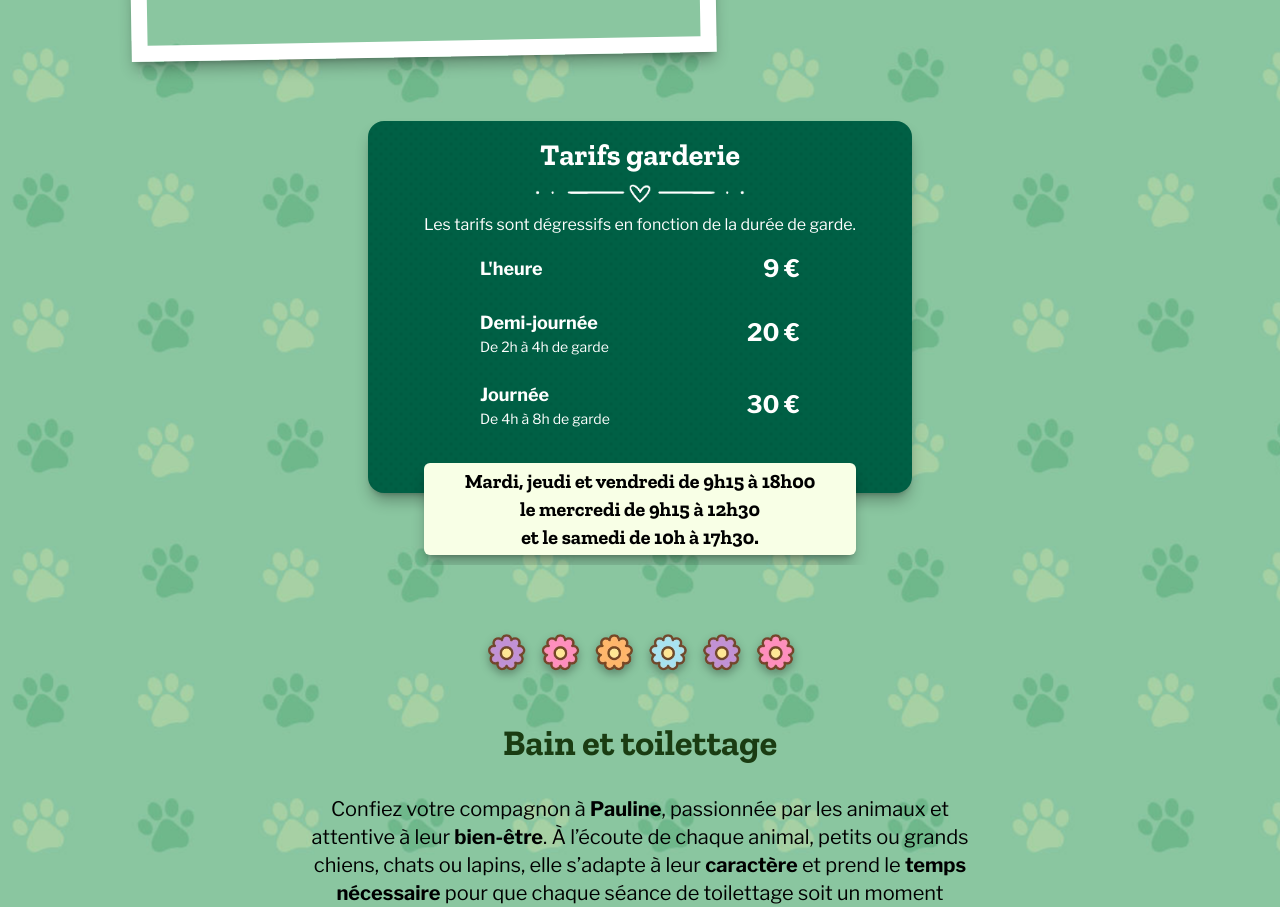
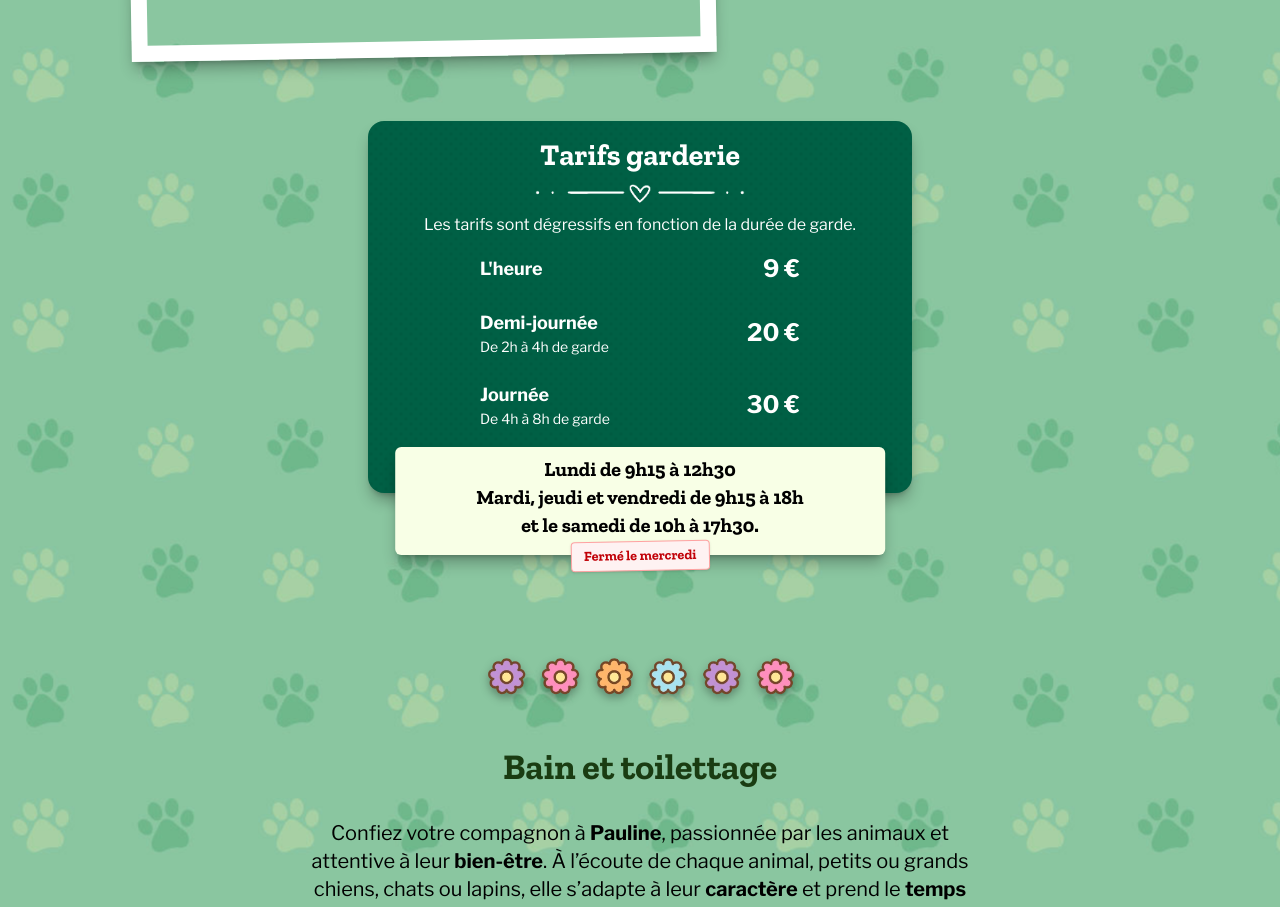
Before and after one commit to BenjiBelfort/happy_dog_dev, a Next.js app: page /services in a window 1280 px wide. Shown: the part 2340-3247 px from the top of the page. Built offline with nearby package versions, Linux system fonts and the light colour scheme; grey boxes are pictures that could not be loaded.

Commit message:
mise à jour des horraires

```diff
--- a/components/headers/H1Bloc.tsx
+++ b/components/headers/H1Bloc.tsx
@@ -69,14 +69,39 @@ const H1Bloc = () => {
         </div>
 
         <motion.div
-        initial={{ y: 50 }}
-        animate={{ y: 0 }}
-        transition={{ duration: 0.8, delay: 0.8 }} // 1 seconde après début du logo
-        className="text-black absolute bottom-[-70px] left-1/2 transform -translate-x-1/2 flex flex-col justify-center md:items-center bg-emerald-50 w-full py-2 md:max-w-3xl h-auto md:rounded-md shadow-lg/30 text-xl sm:text-2xl font-bold z-20">
-            <h2>Mardi, jeudi et vendredi de 9h15 à 18h00</h2>
-            <h2>le mercredi de 9h15 à 12h30</h2>
-            <h2>et le samedi de 10h à 17h30.</h2>
-        </motion.div>
+            initial={{ y: 50 }}
+            animate={{ y: 0 }}
+            transition={{ duration: 0.8, delay: 0.8 }}
+            className="
+              absolute bottom-[-70px] left-1/2 z-20
+              flex h-auto w-full -translate-x-1/2 flex-col
+              justify-center bg-emerald-50 py-2
+              text-xl font-bold text-black shadow-lg/30
+              sm:text-2xl md:max-w-3xl md:items-center md:rounded-md
+            "
+          >
+            <h2>Lundi de 9h15 à 12h30</h2>
+            <h2>Mardi, jeudi et vendredi de 9h15 à 18h</h2>
+
+            <div className="flex flex-wrap items-center justify-center gap-x-3">
+              <h2>et le samedi de 10h à 17h30.</h2>
+
+              <motion.span
+                initial={{ opacity: 0, x: -10 }}
+                animate={{ opacity: 1, x: 0 }}
+                transition={{ duration: 0.4, delay: 1.4 }}
+                className="
+                  inline-flex -rotate-2 items-center
+                  rounded border border-red-300
+                  bg-red-50 px-2 py-0.5
+                  text-sm font-semibold text-red-700
+                  shadow-sm sm:text-base
+                "
+              >
+                Fermé le mercredi
+              </motion.span>
+            </div>
+          </motion.div>
 
         <motion.div
           initial={{ opacity: 0, y: -20 }}
--- a/components/tarifs/GarderieTarif.tsx
+++ b/components/tarifs/GarderieTarif.tsx
@@ -8,7 +8,7 @@ const zillaSlab = Zilla_Slab({
 
 const GarderieTarif = () => {
   return (
-    <div aria-labelledby="tarifs-garderie" className="relative mt-16 mb-18 px-4 w-full max-w-xl mx-auto">
+    <div aria-labelledby="tarifs-garderie" className="relative mt-16 mb-24 px-4 w-full max-w-xl mx-auto">
         <div className="bg-emerald-800 rounded-2xl shadow-lg/30 p-4 pb-12 sm:pb-16 text-white bg-[url('/pattern/pattern-dots.png')] bg-repeat">
             <h3 id="tarifs-garderie" className="text-2xl sm:text-3xl font-bold text-white text-center">Tarifs garderie</h3>
             <Image
@@ -45,10 +45,33 @@ const GarderieTarif = () => {
         </div>
 
         {/* Bloc horaires chevauchant */}
-        <div className={`text-center absolute bottom-[-62px] left-1/2 transform -translate-x-1/2 flex flex-col items-center bg-vert-clair w-[85%] sm:w-[75%] py-1 px-1 rounded-md shadow-lg/30 text-black text-s sm:text-xl font-semibold ${zillaSlab.className}`}>
-            <p>Mardi, jeudi et vendredi de 9h15 à 18h00</p>
-            <p>le mercredi de 9h15 à 12h30</p>
-            <p>et le samedi de 10h à 17h30.</p>
+        <div
+        className={`
+            absolute bottom-[-62px] left-1/2
+            flex w-[90%] -translate-x-1/2 flex-col items-center
+            rounded-md bg-vert-clair px-2 py-2 pb-4
+            text-center text-sm font-semibold text-black shadow-lg/30
+            sm:w-[85%] sm:text-xl
+            ${zillaSlab.className}
+        `}
+        >
+        <p>Lundi de 9h15 à 12h30</p>
+        <p>Mardi, jeudi et vendredi de 9h15 à 18h</p>
+        <p>et le samedi de 10h à 17h30.</p>
+
+        {/* Encart fermeture */}
+        <span
+            className="
+            absolute -bottom-4 left-1/2 z-10
+            inline-flex -translate-x-1/2 -rotate-1
+            items-center whitespace-nowrap
+            rounded border border-red-300 bg-red-50
+            px-3 py-1 text-xs font-semibold text-red-700
+            shadow-sm sm:text-sm
+            "
+        >
+            Fermé le mercredi
+        </span>
         </div>
     </div>
   );
```
